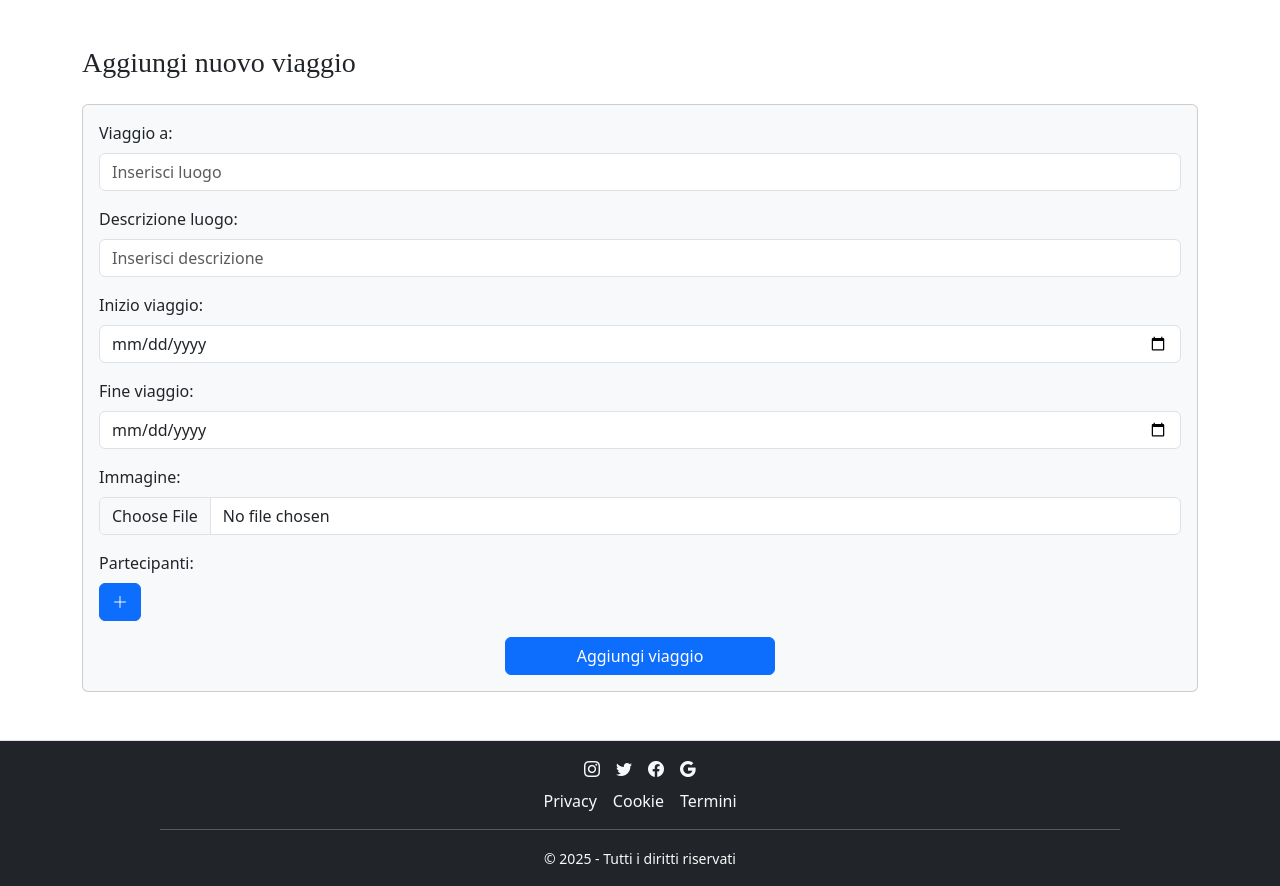
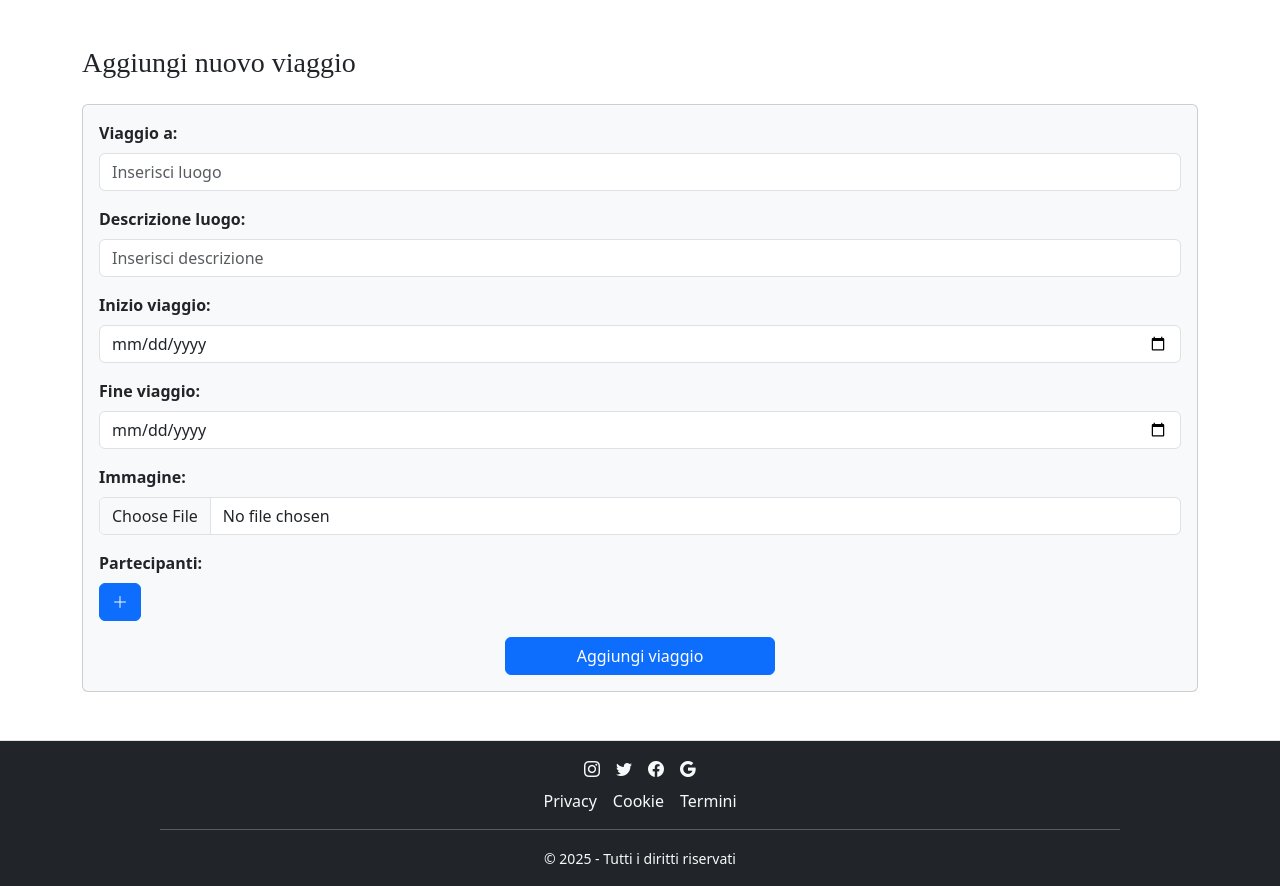
Before and after one commit to marzia-blasi/Booroad, a React (Vite) app: page /tripslist in a window 1280 px wide. Shown: the part 970-1856 px from the top of the page. Built offline with nearby package versions, Linux system fonts and the light colour scheme; a web font is replaced by a local one.

Commit message:
improve add trip form

```diff
--- a/src/Components/AddPartecipant.jsx
+++ b/src/Components/AddPartecipant.jsx
@@ -2,13 +2,13 @@ export default function AddPartecipant() {
 
   return (
 
-    <div className="mt-1 bg-body-tertiary rounded-4">
+    <div className="my-3 p-3 bg-body-tertiary rounded-1 border border-1">
 
       <div className="mb-3">
         <div className="row g-1">
-          <div className="col">
+          <div className="col-12 col-lg">
             <label htmlFor="first_name" className="form-label small text-dark">
-              Nome
+              <strong>Nome</strong>
             </label>
             <input
               type="text"
@@ -18,9 +18,9 @@ export default function AddPartecipant() {
             />
           </div>
 
-          <div className="col">
+          <div className="col-12 col-lg">
             <label htmlFor="last_name" className="form-label small text-dark">
-              Cognome
+              <strong>Cognome</strong>
             </label>
             <input
               type="text"
@@ -30,21 +30,21 @@ export default function AddPartecipant() {
             />
           </div>
 
-          <div className="col">
+          <div className="col-12 col-lg">
             <label htmlFor="email" className="form-label small text-dark">
-              Email
+              <strong>Email</strong>
             </label>
             <input
               type="email"
               className="form-control px-3 py-2"
               id="email"
-              placeholder="Inserisci l'email @"
+              placeholder="Inserisci l'email"
             />
           </div>
 
-          <div className="col">
+          <div className="col-12 col-lg">
             <label htmlFor="phone" className="form-label small text-dark">
-              Cellulare
+              <strong>Numero di cellulare</strong>
             </label>
             <input
               type="tel"
@@ -54,12 +54,12 @@ export default function AddPartecipant() {
             />
           </div>
 
-          <div className="col">
+          <div className="col-12 col-lg">
             <label
               htmlFor="codice_fiscale"
               className="form-label small text-dark"
             >
-              Codice Fiscale
+              <strong>Codice Fiscale</strong>
             </label>
             <input
               type="text"
--- a/src/Components/AddTrip.jsx
+++ b/src/Components/AddTrip.jsx
@@ -26,7 +26,7 @@ export default function AddTrip() {
       <form className="card bg-light p-3">
         <div className="mb-3">
           <label htmlFor="place" className="form-label">
-            Viaggio a:
+            <strong>Viaggio a:</strong>
           </label>
           <input
             type="text"
@@ -39,7 +39,7 @@ export default function AddTrip() {
         </div>
         <div className="mb-3">
           <label htmlFor="description" className="form-label">
-            Descrizione luogo:
+            <strong>Descrizione luogo:</strong>
           </label>
           <input
             type="text"
@@ -52,7 +52,7 @@ export default function AddTrip() {
         </div>
         <div className="mb-3">
           <label htmlFor="start" className="form-label">
-            Inizio viaggio:
+            <strong>Inizio viaggio:</strong>
           </label>
           <input
             type="date"
@@ -64,7 +64,7 @@ export default function AddTrip() {
         </div>
         <div className="mb-3">
           <label htmlFor="end" className="form-label">
-            Fine viaggio:
+            <strong>Fine viaggio:</strong>
           </label>
           <input
             type="date"
@@ -76,7 +76,7 @@ export default function AddTrip() {
         </div>
         <div className="mb-3">
           <label htmlFor="" className="form-label">
-            Immagine:
+            <strong>Immagine:</strong>
           </label>
           <input
             type="file"
@@ -88,7 +88,7 @@ export default function AddTrip() {
         </div>
         <div className="mb-3">
           <label htmlFor="partecipants" className="form-label">
-            Partecipanti:
+            <strong>Partecipanti:</strong>
           </label>
 
           {newTripPartecipants}
```
